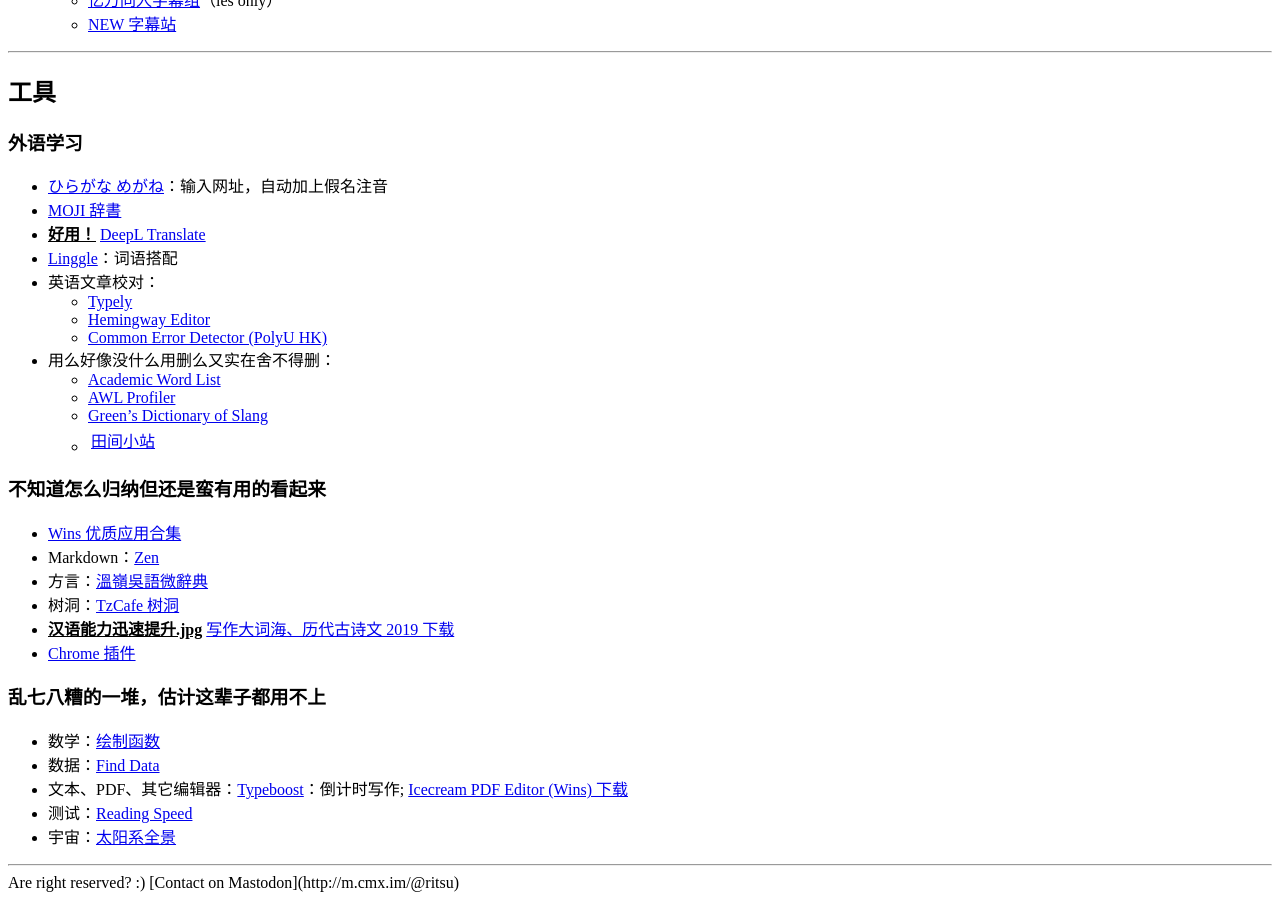
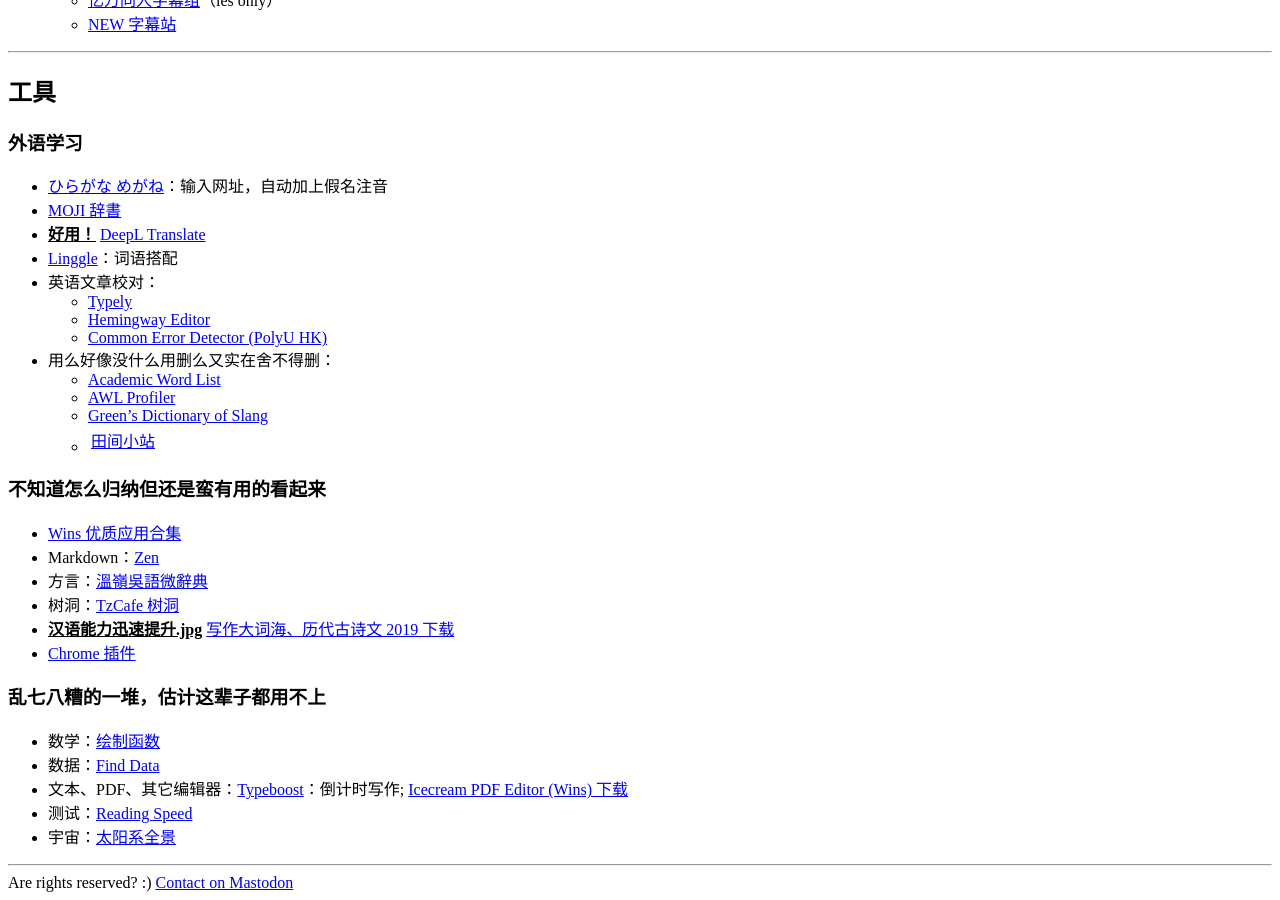
Before and after one commit to ArcticHayasi/no-to, a Jekyll site: the page built from webco.md, in a window 1280 px wide and 900 px high, scrolled down 1462 px. Built offline with Jekyll 4.4.1, drawn with Linux system fonts in a browser that asks for light colours; our own code applies the rules of GitHub Pages for plain Markdown files.

Commit message:
Update default.html

```diff
--- a/_layouts/default.html
+++ b/_layouts/default.html
@@ -16,8 +16,8 @@
       {{ content }}
     </section>
     <footer>
-      Are right reserved? :)
-      [Contact on Mastodon](http://m.cmx.im/@ritsu)
+      Are rights reserved? :)
+      <a href="http://m.cmx.im/@ritsu">Contact on Mastodon</a>
     </footer>
   </body>
 </html>
```
